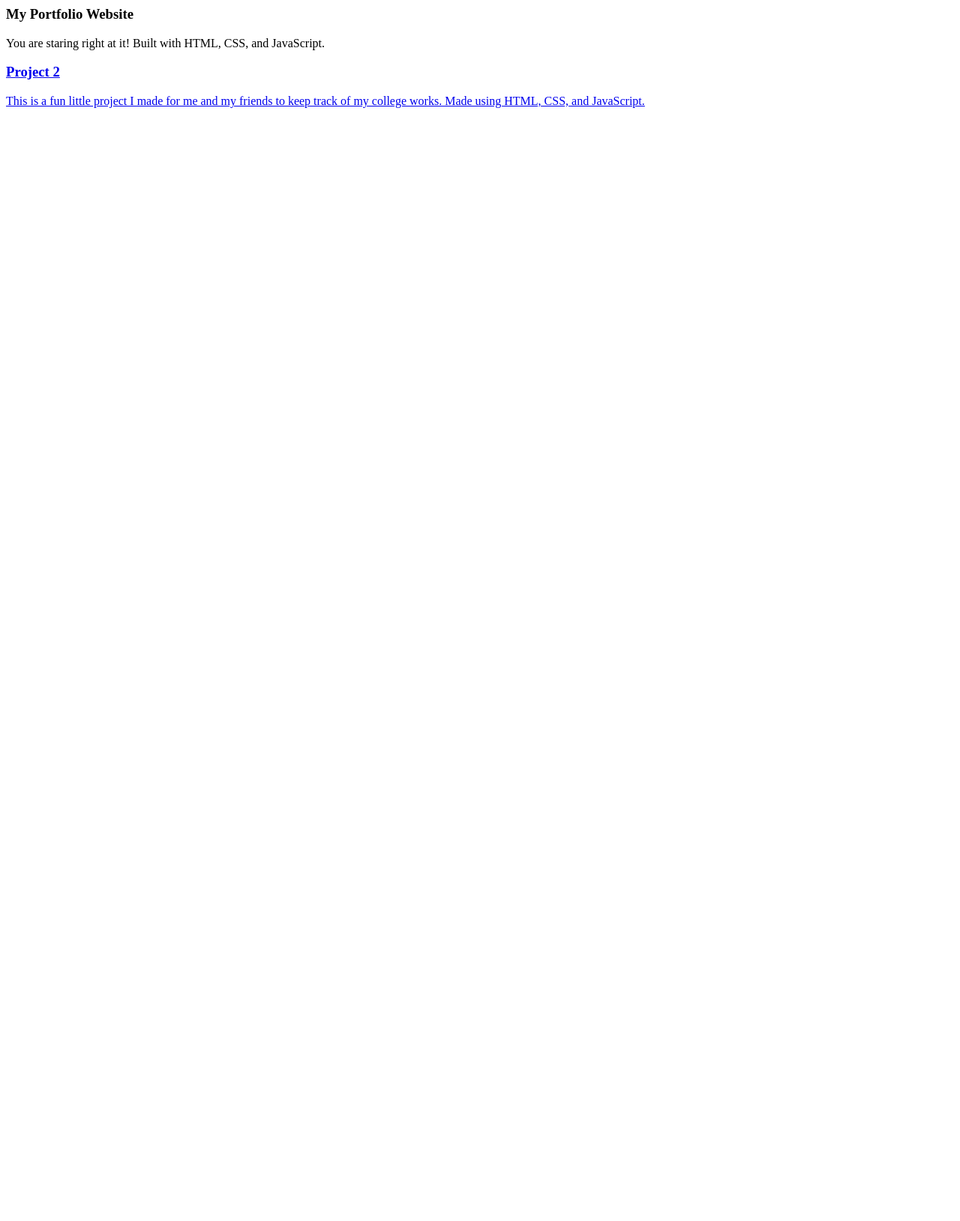
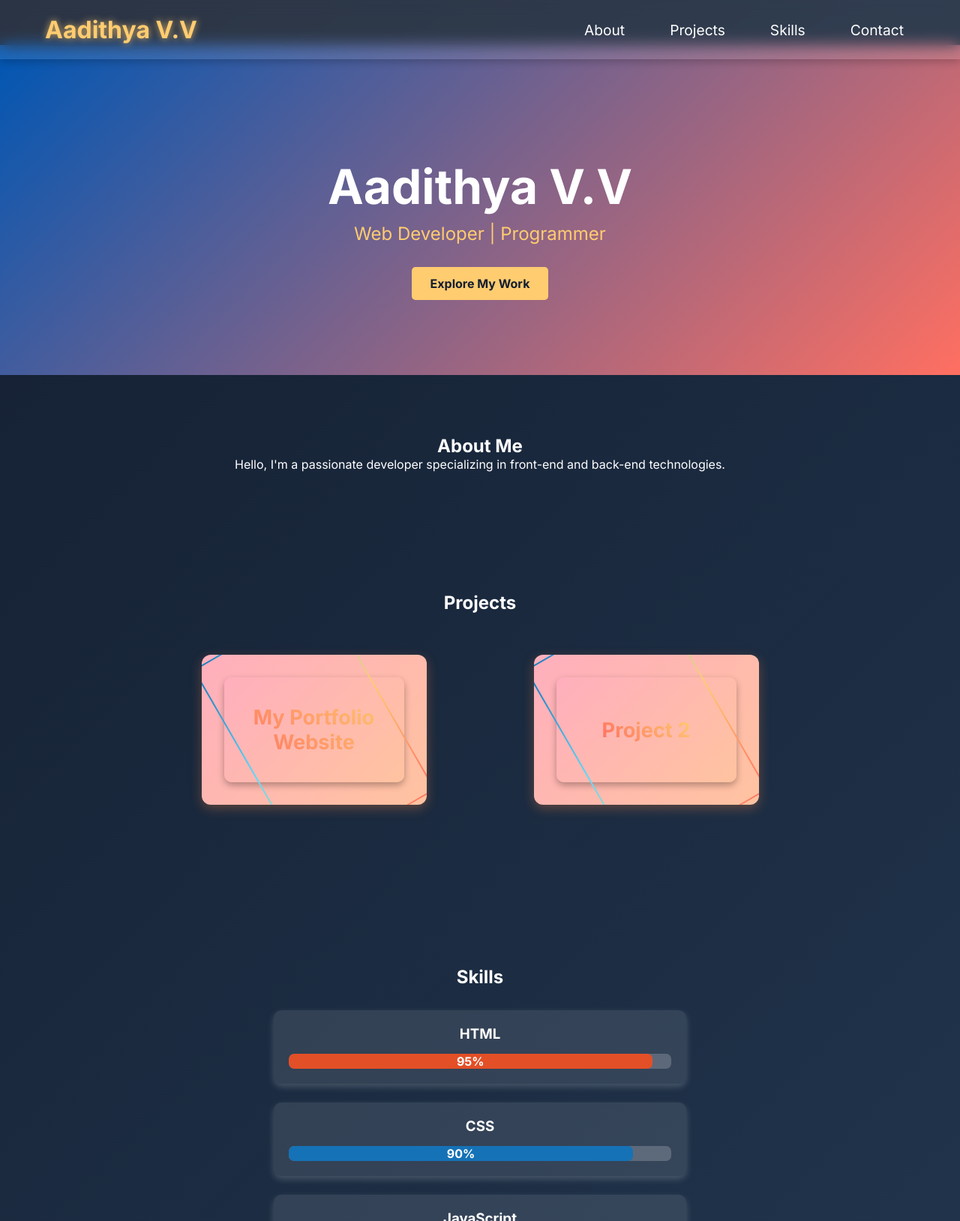
Before and after one commit to Aadithya-vv/Portfolio-website, a plain HTML site: page index.html in a window 1280 px wide. Shown: the top 1628 px of the page at 75% size. Before the commit the page ends 800 px from the top, so only its background shows below. Drawn offline with Linux system fonts and the light colour scheme.

Commit message:
Update index.html

```diff
--- a/index.html
+++ b/index.html
@@ -1,4 +1,39 @@
+<!DOCTYPE html>
+<html lang="en">
+<head>
+  <meta charset="UTF-8" />
+  <meta name="viewport" content="width=device-width, initial-scale=1.0">
+  <title>Aadithya V.V | Portfolio</title>
+  <link rel="stylesheet" href="https://cdnjs.cloudflare.com/ajax/libs/font-awesome/6.0.0-beta3/css/all.min.css">
+  <link rel="stylesheet" href="index.css">
+</head>
+<body>
+
+<nav>
+  <div class="logo">Aadithya V.V</div>
+  <ul class="nav-links">
+    <li><a href="#about">About</a></li>
+    <li><a href="#projects">Projects</a></li>
+    <li><a href="#skills">Skills</a></li>
+    <li><a href="#contact">Contact</a></li>
+  </ul>
+</nav>
+
+<header>
+  <h1 class="glitch">Aadithya V.V</h1>
+  <p class="subtitle">Web Developer | Programmer</p>
+  <a href="#projects" class="cta-button">Explore My Work</a>
+</header>
+
+<section id="about">
+  <h2 class="glow">About Me</h2>
+  <p>Hello, I'm a passionate developer specializing in front-end and back-end technologies.</p>
+</section>
+
+<section id="projects">
+  <h2 class="glow">Projects</h2>
   <div class="projects-container">
+
     <div class="project-card">
       <div class="card-inner">
         <div class="card-front">
@@ -10,15 +45,70 @@
       </div>
     </div>
 
-    <a href="https://text-to-pdf-and-todo-website-v2.onrender.com/" target="_blank" class="project-card">
+    <div class="project-card">
       <div class="card-inner">
         <div class="card-front">
+          <a href="https://text-to-pdf-and-todo-website-v2.onrender.com/" target="_blank" style="color: inherit; text-decoration: none;">
             <h3>Project 2</h3>
+          </a>
         </div>
         <div class="card-back">
+          <a href="https://text-to-pdf-and-todo-website-v2.onrender.com/" target="_blank" style="color: inherit; text-decoration: none;">
             <p>This is a fun little project I made for me and my friends to keep
             track of my college works. Made using HTML, CSS, and JavaScript.</p>
+          </a>
         </div>
       </div>
-    </a>
     </div>
+
+  </div>
+</section>
+
+<section id="skills">
+  <h2 class="glow">Skills</h2>
+  <div class="skills-container">
+    <div class="skill">
+      <h3>HTML</h3>
+      <div class="progress-bar"><div class="progress html">95%</div></div>
+    </div>
+    <div class="skill">
+      <h3>CSS</h3>
+      <div class="progress-bar"><div class="progress css">90%</div></div>
+    </div>
+    <div class="skill">
+      <h3>JavaScript</h3>
+      <div class="progress-bar"><div class="progress js">85%</div></div>
+    </div>
+    <div class="skill">
+      <h3>React</h3>
+      <div class="progress-bar"><div class="progress react">70%</div></div>
+    </div>
+    <div class="skill">
+      <h3>Java</h3>
+      <div class="progress-bar"><div class="progress java">80%</div></div>
+    </div>
+    <div class="skill">
+      <h3>MySQL</h3>
+      <div class="progress-bar"><div class="progress mysql">75%</div></div>
+    </div>
+    <div class="skill">
+      <h3>C</h3>
+      <div class="progress-bar"><div class="progress c">85%</div></div>
+    </div>
+  </div>
+</section>
+
+<section id="contact">
+  <h2 class="glow">Contact</h2>
+  <p>Connect with me on:</p>
+  <a href="https://www.linkedin.com/in/aadithya-v-v-920216358/" target="_blank" class="social-icon"><i class="fab fa-linkedin"></i></a>
+  <a href="https://www.instagram.com/aadithya400/" target="_blank" class="social-icon"><i class="fab fa-instagram"></i></a>
+</section>
+
+<footer>
+  <p>&copy; 2025 Aadithya V.V. All Rights Reserved.</p>
+</footer>
+
+<script src="index.js"></script>
+</body>
+</html>
```
Lines whose indentation alone changed are shown as unchanged.
